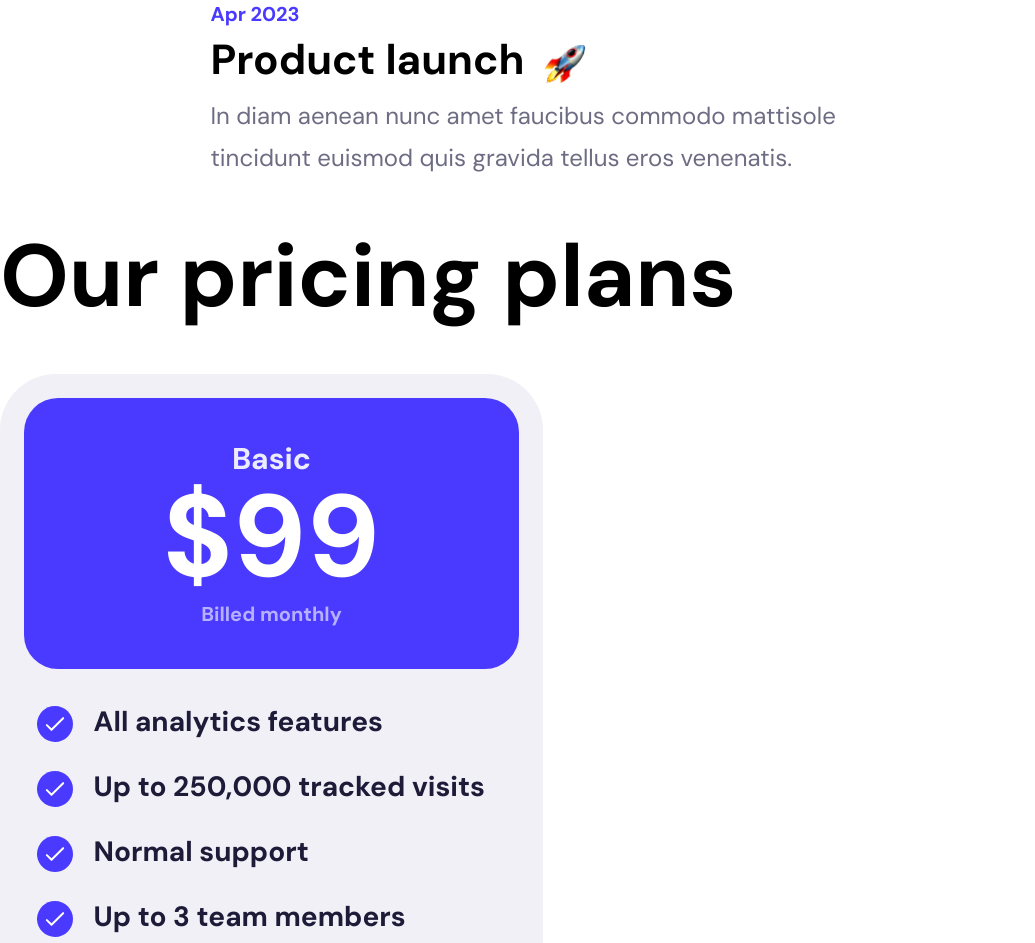
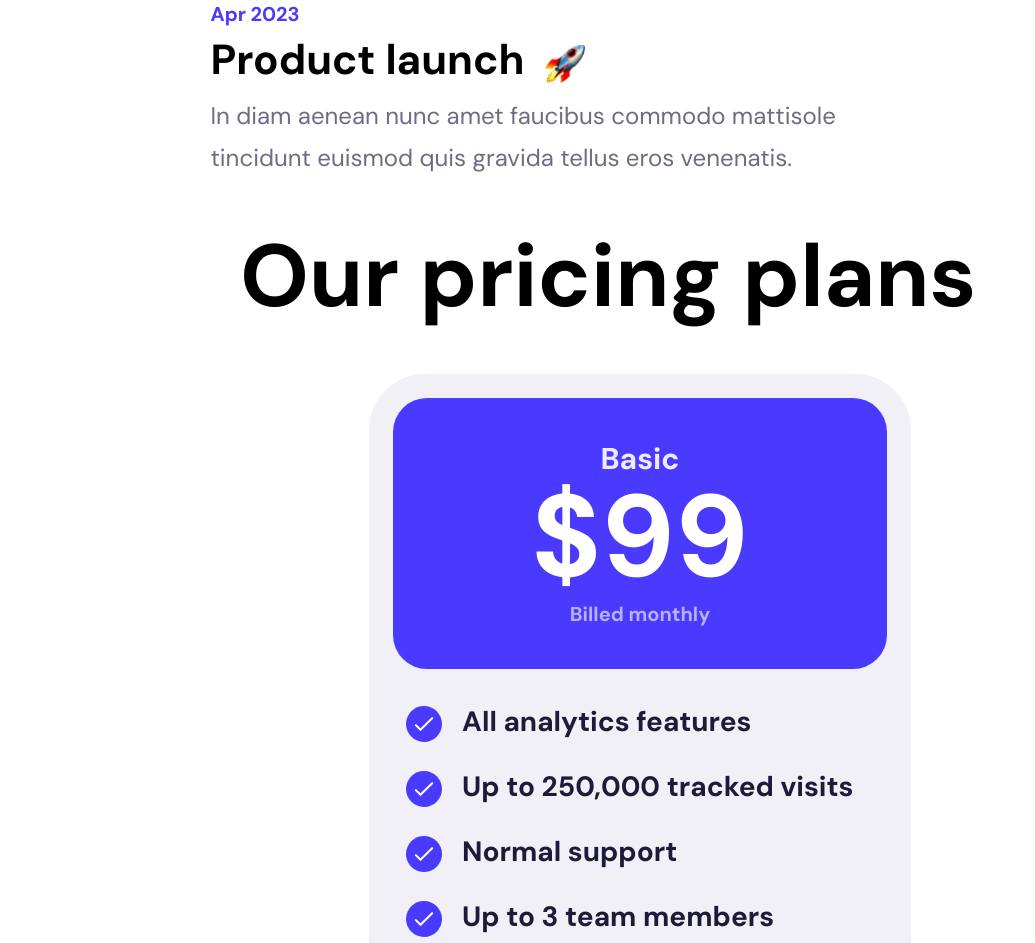
Before and after one commit to YanakiOleksandr/lessons, a plain HTML site: page lesson_07/index.html in a window 1280 px wide. Shown: the part 1679-2622 px from the top of the page, without its empty margins (0-1035 px from the left). Drawn offline with Linux system fonts and the light colour scheme.

Commit message:
Add files via upload

```diff
--- a/lesson_07/css/style.css
+++ b/lesson_07/css/style.css
@@ -260,6 +260,13 @@ h1 {
 .second-content {
     font-family: "DM Sans", sans-serif;
     margin-bottom: 50px;
+    max-width: 1440px;
+    margin-inline: auto;
+}
+
+.card-wrapper {
+    max-width: 800px;
+    margin: 0 auto;
 }
 
 .card-wrapper h3 {
@@ -267,6 +274,7 @@ h1 {
     font-weight: 700;
     line-height: 95px;
     margin-bottom: 50px;
+
 }
 
 .card {
@@ -275,6 +283,7 @@ h1 {
     border-radius: 56px;
     padding-top: 24px;
     padding-bottom: 58px;
+    margin-inline: auto;
 }
 
 .block-card {
@@ -550,6 +559,7 @@ margin-left: 150px;
 .line-10 p {
     text-align: center;
 }
+
 /* .start:hover~.line-1,
 .line-1:hover,
 .line-1:hover~.line-2,
@@ -560,19 +570,22 @@ margin-left: 150px;
     visibility: visible;
 } */
 .line:hover+.line,
- .line:hover{
+.line:hover {
     visibility: visible;
 }
- footer{
+
+footer {
     background: radial-gradient(circle, rgba(187, 49, 18, 0.6418942577030813) 29%, rgba(191, 201, 18, 0.9416141456582633) 44%, rgba(25, 23, 158, 0.6643032212885154) 79%);
     min-height: 100px;
     max-width: 1440px;
     margin: 0 auto;
 }
- footer div{
+
+footer div {
     padding-top: 20px;
 }
- footer p{
+
+footer p {
     font-size: 30px;
     text-align: center;
     color: #fff;
```
Lines whose indentation alone changed are shown as unchanged.
